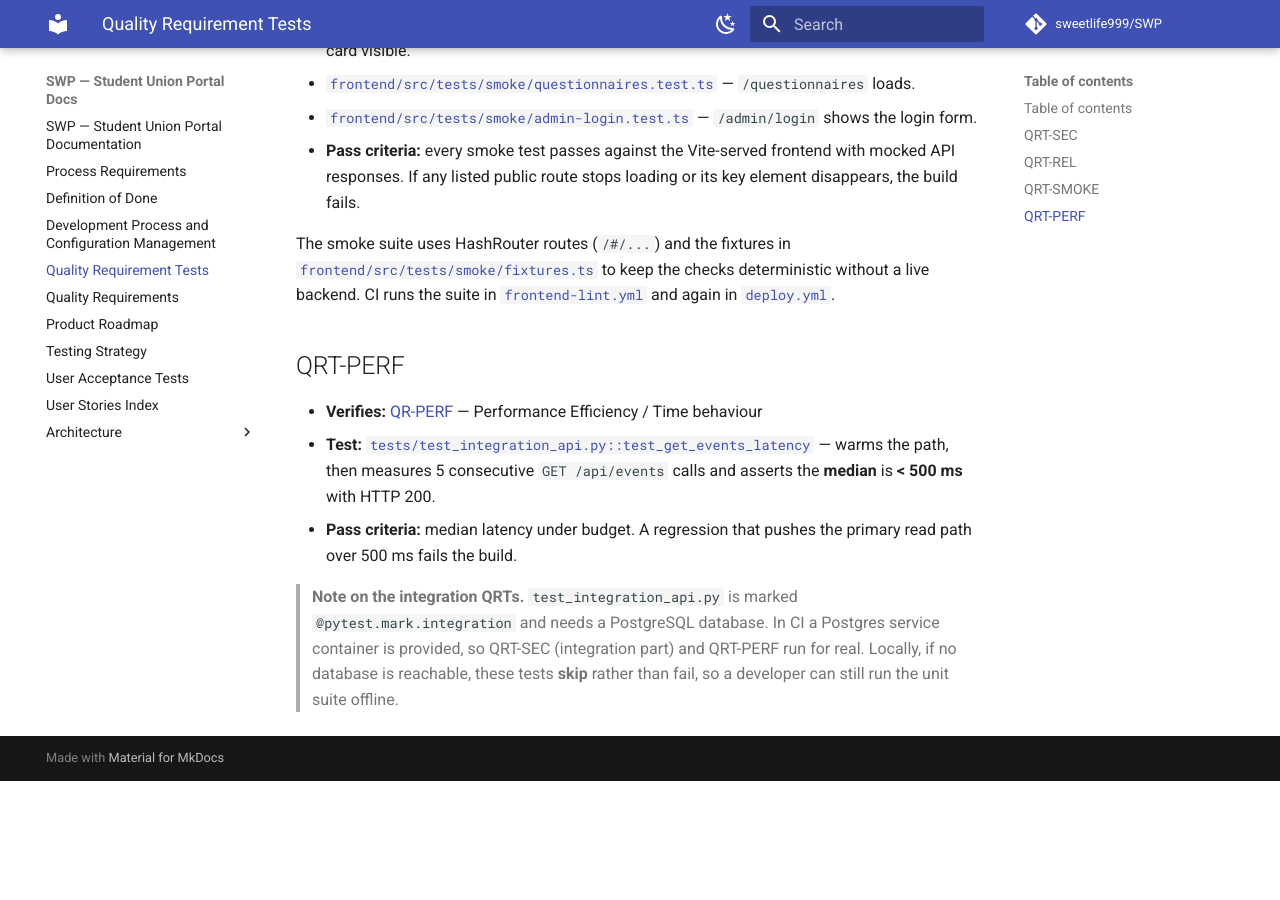
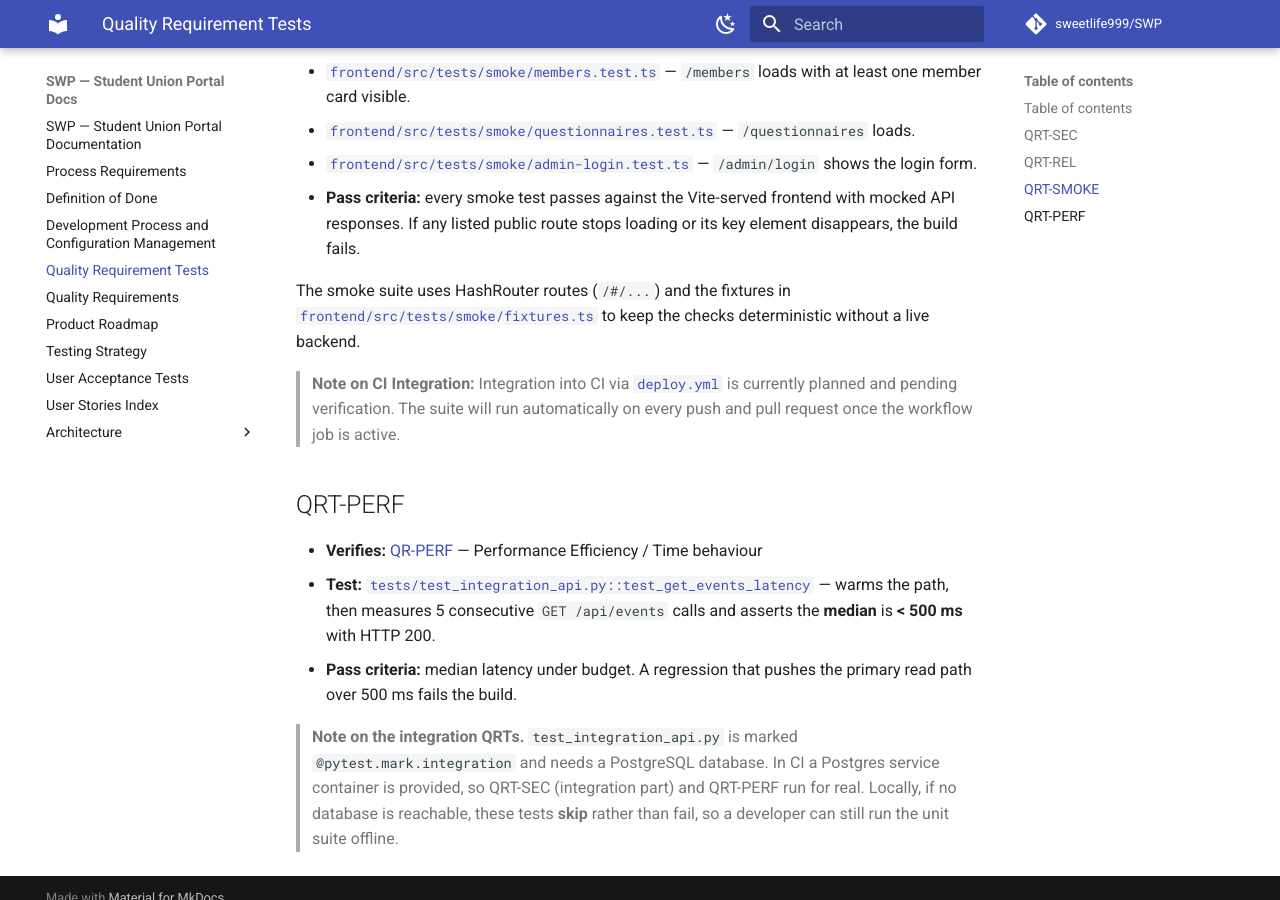
Before and after one commit to sweetlife999/SWP, an MkDocs documentation site: the page built from docs/quality-requirement-tests.md, in a window 1280 px wide and 900 px high, scrolled down 1905 px. Built offline with MkDocs 1.6.1 and Material for MkDocs 9.7.7, drawn with Linux system fonts in a browser that asks for light colours; comment, search, counter and statistics services are not loaded; before the commit the page ends 2686 px from its top, so only the background shows below that; some of the changed text lies outside the part shown.

Commit message:
fix: review fixes

```diff
--- a/docs/quality-requirement-tests.md
+++ b/docs/quality-requirement-tests.md
@@ -9,16 +9,18 @@
 
 ## Table of contents
 
-- [QRT-SEC](#qrt-sec)
-- [QRT-REL](#qrt-rel)
-- [QRT-SMOKE](#qrt-smoke)
-- [QRT-PERF](#qrt-perf)
+- [Quality Requirement Tests](#quality-requirement-tests)
+  - [Table of contents](#table-of-contents)
+  - [QRT-SEC](#qrt-sec)
+  - [QRT-REL](#qrt-rel)
+  - [QRT-SMOKE](#qrt-smoke)
+  - [QRT-PERF](#qrt-perf)
 
 | QRT | Verifies | Type | Location | Runs in CI |
 |-----|----------|------|----------|-----------|
 | [QRT-SEC](#qrt-sec) | [QR-SEC](quality-requirements.md#qr-sec--admin-write-endpoints-are-authenticated) | Unit + integration | `tests/test_auth.py`, `tests/test_integration_api.py` | `backend-tests.yml` |
 | [QRT-REL](#qrt-rel) | [QR-REL](quality-requirements.md#qr-rel--invalid-input-is-rejected-not-stored-or-crashed-on) | Unit | `tests/test_schemas.py` | `backend-tests.yml` |
-| [QRT-SMOKE](#qrt-smoke) | [QR-FE](quality-requirements.md#qr-fe--core-public-entry-points-stay-reachable) | Frontend smoke / Playwright | `frontend/src/tests/smoke/*.test.ts` | `frontend-lint.yml`, `deploy.yml` |
+| [QRT-SMOKE](#qrt-smoke) | [QR-FE](quality-requirements.md#qr-fe--core-public-entry-points-stay-reachable) | Frontend smoke / Playwright | `frontend/src/tests/smoke/*.test.ts` | `deploy.yml` *(Planned)* |
 | [QRT-PERF](#qrt-perf) | [QR-PERF](quality-requirements.md#qr-perf--public-event-listing-is-fast) | Integration | `tests/test_integration_api.py` | `backend-tests.yml` |
 
 > **Note on location.** Most QRTs live under `backend/tests/`, but the smoke QRT
@@ -39,7 +41,7 @@
 ## QRT-REL
 
 - **Verifies:** [QR-REL](quality-requirements.md#qr-rel--invalid-input-is-rejected-not-stored-or-crashed-on) — Reliability / Fault tolerance
-- **Test:** [`tests/test_schemas.py`](https://github.com/sweetlife999/SWP/blob/main/backend/tests/test_schemas.py) — an unknown
+- **Test:** [`tests/test_schemas.py`](../backend/tests/test_schemas.py) — an unknown
   department tag raises `ValidationError`; a `>200`-answer questionnaire response
   is rejected; valid `HH:MM` times and dates parse to the correct typed values;
   documented defaults are applied. Because validation runs *before* the database
@@ -60,14 +62,14 @@
 
 The smoke suite uses HashRouter routes (`/#/...`) and the fixtures in
 [`frontend/src/tests/smoke/fixtures.ts`](../frontend/src/tests/smoke/fixtures.ts)
-to keep the checks deterministic without a live backend. CI runs the suite in
-[`frontend-lint.yml`](../.github/workflows/frontend-lint.yml) and again in
-[`deploy.yml`](../.github/workflows/deploy.yml).
+to keep the checks deterministic without a live backend.
+
+> **Note on CI Integration:** Integration into CI via [`deploy.yml`](../.github/workflows/deploy.yml) is currently planned and pending verification. The suite will run automatically on every push and pull request once the workflow job is active.
 
 ## QRT-PERF
 
 - **Verifies:** [QR-PERF](quality-requirements.md#qr-perf--public-event-listing-is-fast) — Performance Efficiency / Time behaviour
-- **Test:** [`tests/test_integration_api.py::test_get_events_latency`](https://github.com/sweetlife999/SWP/blob/main/backend/tests/test_integration_api.py) —
+- **Test:** [`tests/test_integration_api.py::test_get_events_latency`](../backend/tests/test_integration_api.py) —
   warms the path, then measures 5 consecutive `GET /api/events` calls and asserts
   the **median** is **< 500 ms** with HTTP 200.
 - **Pass criteria:** median latency under budget. A regression that pushes the
```
Also changed, not shown: docs/testing.md (+1 -1 lines), 1 other file.
